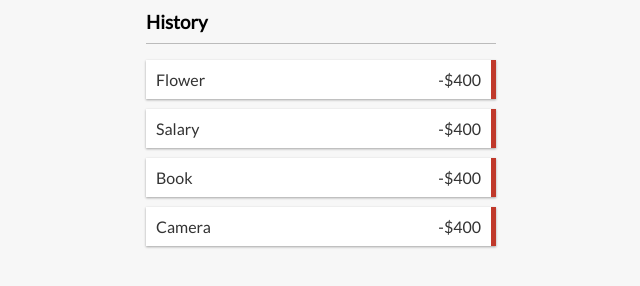
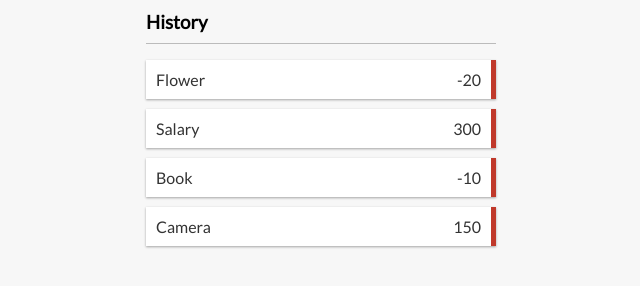
Before and after one commit to samadakram/Expense-Tracker-PWA, a React (Create React App) app: page / in a window 1280 px wide. Shown: the part 279-565 px from the top of the page, without its empty margins (319-959 px from the left). Built offline with nearby package versions, Linux system fonts and the light colour scheme.

Commit message:
Update TransactionList.jsx

```diff
--- a/src/Components/TransactionList.jsx
+++ b/src/Components/TransactionList.jsx
@@ -12,7 +12,7 @@
       <ul id="list" className="list">
         {transactions.map(transaction => (
           <li className="minus">
-          {transaction.text} <span>-$400</span><button className="delete-btn">x</button>
+          {transaction.text} <span>{transaction.amount}</span><button className="delete-btn">x</button>
         </li>
         ))}
       </ul>
```
